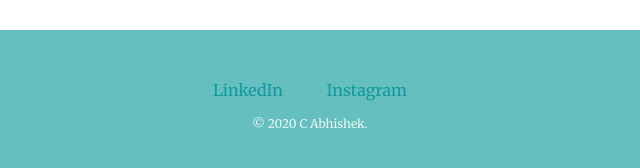
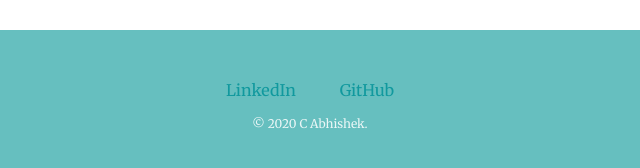
Before and after one commit to abhi1701/cv, a plain HTML site: page index.html in a window 1280 px wide. Shown: the part 2918-3086 px from the top of the page, 330-970 px from the left. Drawn offline with Linux system fonts and the light colour scheme.

Commit message:
Update index.html

```diff
--- a/index.html
+++ b/index.html
@@ -48,7 +48,7 @@
 
 <div class="bottom-container">
   <a class="footer-link" href="https://www.linkedin.com/in/abhishek-cherukuru/">LinkedIn</a>
-  <a class="footer-link" href="https://www.instagram.com/mr.abhishek.cherukuru/">Instagram</a>
+  <a class="footer-link" href="https://abhi1701.github.io/cv">GitHub</a>
   <p class="copyright-text">© 2020 C Abhishek.</p>
 </div>
 
```
